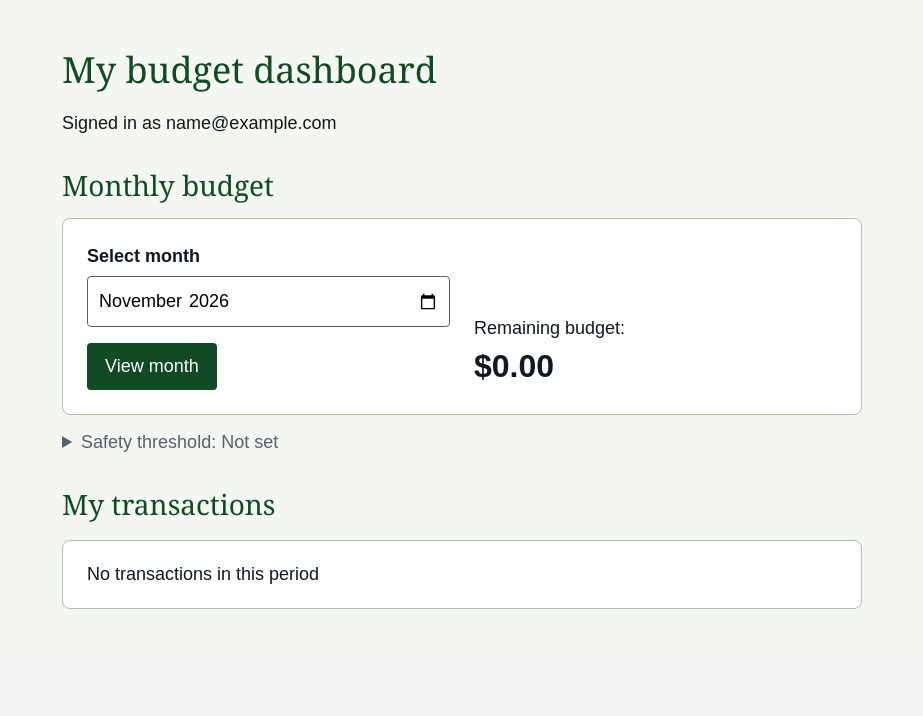
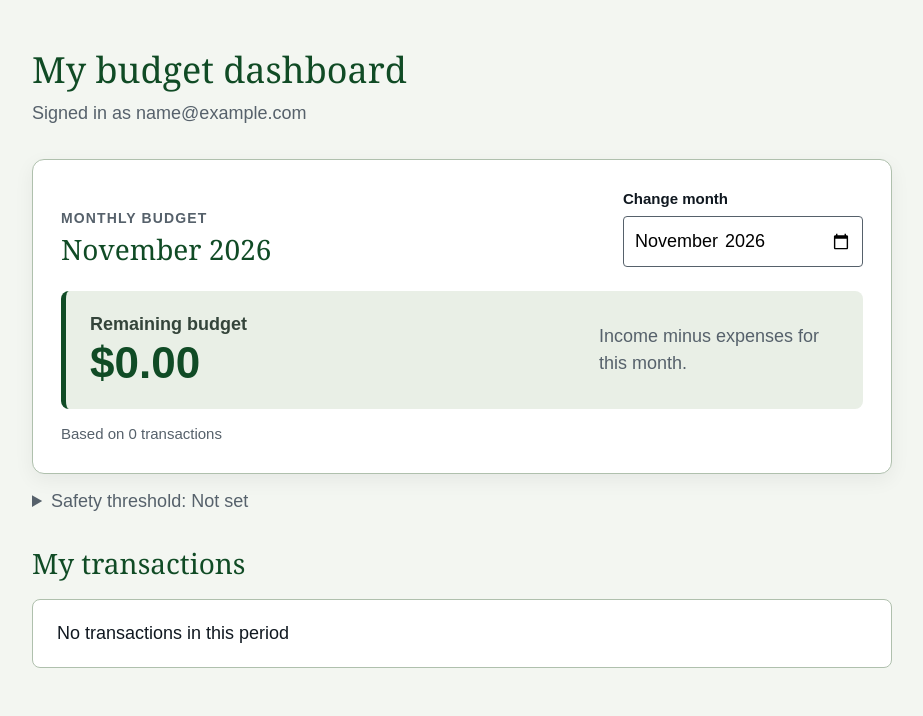
Before and after one commit to CS4300-CS5300-FA26/team-3, a Django app: page / in a window 1280 px wide. Shown: the part 144-860 px from the top of the page, without its empty margins (178-1101 px from the left). Before the commit the page ends 753 px from the top, so only its background shows below. Run offline with Django 5.2, Linux system fonts and the light colour scheme; the visitor is signed in with stand-in values (Sample User, id 1); data comes from the database, SQL or seed files in the repository.

Commit message:
Improve the monthly budget dashboard summary
Related to #21.

Update the dashboard’s monthly budget display to better fit the rest of the page.
Changing the month now updates the dashboard automatically, with a fallback button when JavaScript is unavailable.
The remaining budget appears in a styled summary card with the selected month, a brief explanation, and the number of transactions included.
The monthly calculation and transaction filtering are unchanged.

```diff
--- a/src/accounts/templates/accounts/dashboard.html
+++ b/src/accounts/templates/accounts/dashboard.html
@@ -4,14 +4,24 @@
 
 {% block extra_style %}
 <style>
-    main { max-width: 800px; }
-    h1 { margin-bottom: 12px; }
+    main { max-width: 860px; }
+    h1 { margin-bottom: 8px; }
+    .dashboard-intro { margin: 0; color: #56616b; }
     h2 { margin: 32px 0 16px; color: #104b25; font: 28px/1.2 Georgia, serif; }
-    .budget-summary { display: flex; flex-wrap: wrap; align-items: end; gap: 24px; }
-    .month-picker { flex: 1 1 220px; }
-    .month-picker input { margin-bottom: 16px; }
-    .budget-summary p { flex: 1 1 220px; margin: 0; }
-    .budget-summary strong { display: block; font-size: 32px; overflow-wrap: anywhere; }
+    .monthly-budget { margin-top: 32px; padding: 28px; background: white; border: 1px solid #afc0ad; border-radius: 12px; box-shadow: 0 6px 20px rgb(16 24 32 / 6%); }
+    .monthly-budget-header { display: flex; flex-wrap: wrap; align-items: end; justify-content: space-between; gap: 20px; }
+    .monthly-budget h2 { margin: 4px 0 0; }
+    .eyebrow { margin: 0; color: #56616b; font-size: 14px; font-weight: bold; letter-spacing: .08em; text-transform: uppercase; }
+    .month-picker { flex: 0 1 240px; padding: 0; border: 0; background: transparent; }
+    .month-picker label { font-size: 15px; }
+    .month-picker input { margin: 0; background: #fff; }
+    .month-picker button { margin-top: 10px; }
+    .budget-total { display: flex; flex-wrap: wrap; align-items: center; justify-content: space-between; gap: 12px 24px; margin-top: 24px; padding: 20px 24px; border-left: 5px solid #104b25; border-radius: 8px; background: #e9efe6; }
+    .budget-label, .budget-amount, .budget-description, .budget-activity { margin: 0; }
+    .budget-label { color: #34443a; font-weight: bold; }
+    .budget-amount { color: #104b25; font-size: clamp(32px, 6vw, 44px); font-weight: bold; font-variant-numeric: tabular-nums; line-height: 1.15; overflow-wrap: anywhere; }
+    .budget-description { max-width: 240px; color: #56616b; }
+    .budget-activity { margin-top: 14px; color: #56616b; font-size: 15px; }
     .threshold-setting { margin-top: 14px; }
     .threshold-summary { color: #56616b; cursor: pointer; }
     .threshold-summary:hover { text-decoration: underline; }
@@ -35,17 +45,34 @@
 
 {% block content %}
 <h1>My budget dashboard</h1>
-<p>Signed in as {{ request.user.email|default:request.user.username }}</p>
+<p class="dashboard-intro">Signed in as {{ request.user.email|default:request.user.username }}</p>
 
-<h2>Monthly budget</h2>
-<form class="budget-summary" method="get" action="{% url 'dashboard' %}">
-    <div class="month-picker">
-        <label for="month">Select month</label>
-        <input type="month" id="month" name="month" value="{{ selected_month }}">
-        <button type="submit">View month</button>
+<section class="monthly-budget" aria-labelledby="month-heading">
+    <div class="monthly-budget-header">
+        <div>
+            <p class="eyebrow">Monthly budget</p>
+            <h2 id="month-heading">{{ selected_month_label }}</h2>
+        </div>
+        <form class="month-picker" method="get" action="{% url 'dashboard' %}" data-auto-submit="month">
+            <label for="month">Change month</label>
+            <input type="month" id="month" name="month" value="{{ selected_month }}">
+            <noscript><button type="submit">Update month</button></noscript>
+        </form>
     </div>
-    <p>Remaining budget: <strong>${{ remaining_budget|floatformat:2 }}</strong></p>
-</form>
+    <div class="budget-total">
+        <div>
+            <p class="budget-label">Remaining budget</p>
+            <p class="budget-amount">${{ remaining_budget|floatformat:2 }}</p>
+        </div>
+        <p class="budget-description">Income minus expenses for this month.</p>
+    </div>
+    <p class="budget-activity">Based on {{ transactions|length }} transaction{{ transactions|length|pluralize }}</p>
+</section>
+<script>
+    document.querySelectorAll('[data-auto-submit="month"] input[type="month"]').forEach((input) => {
+        input.addEventListener("change", () => input.form.requestSubmit());
+    });
+</script>
 <details class="threshold-setting"{% if threshold_form.errors %} open{% endif %}>
     <summary class="threshold-summary">Safety threshold: {% if current_threshold %}<strong>${{ current_threshold.amount|floatformat:2 }}</strong>{% else %}Not set{% endif %}</summary>
     <form class="threshold-form" method="post" action="{% url 'dashboard' %}?month={{ selected_month }}">
--- a/src/accounts/views.py
+++ b/src/accounts/views.py
@@ -219,6 +219,7 @@ def dashboard(request):
             "transactions": transactions,
             "remaining_budget": remaining_budget,
             "selected_month": selected_month.isoformat()[:7],
+            "selected_month_label": selected_month.strftime("%B %Y"),
             "current_threshold": current_threshold,
             "threshold_form": threshold_form,
             "show_low_balance_warning": show_low_balance_warning,
```
Also changed, not shown: tests/test_remaining_budget.py (+12 -0 lines), docs/CHANGELOG.md.
